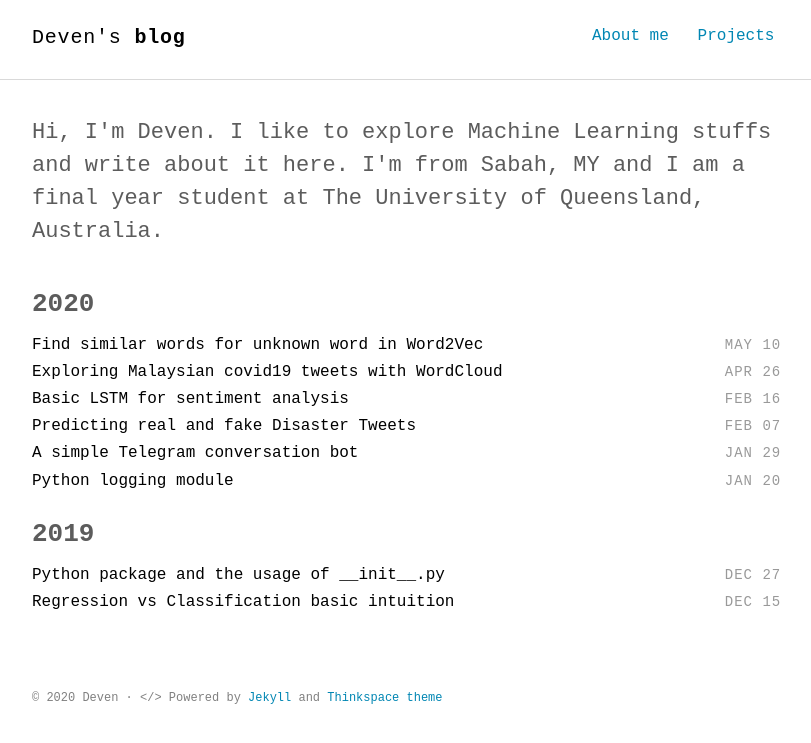
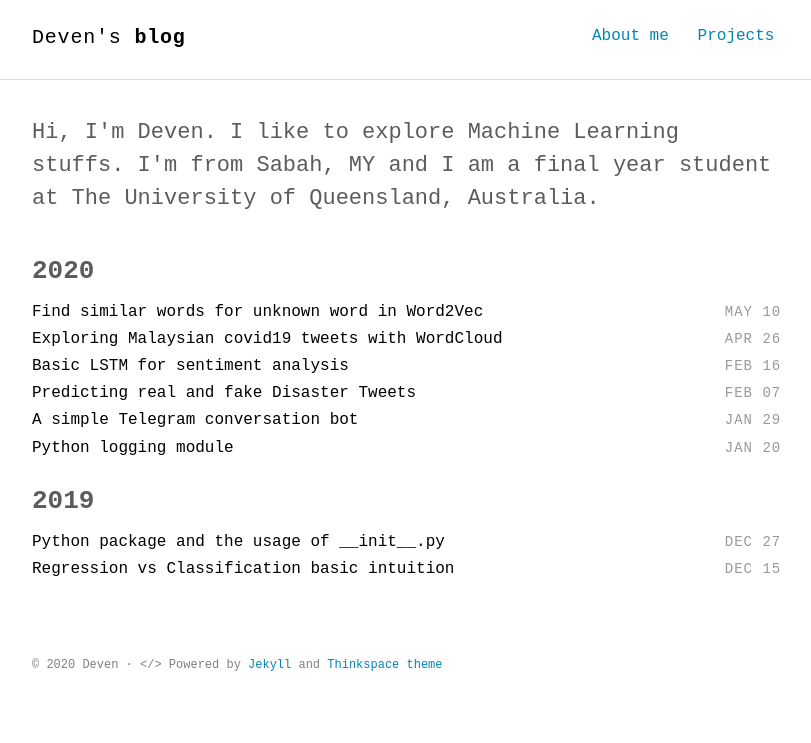
Before and after one commit to devennn/devennn.github.io, a Jekyll site: the page built from index.html, in a window 1280 px wide. Shown: the top 743 px of the page, without its empty margins (232-1043 px from the left). Built offline with Jekyll 4.4.1, drawn with Linux system fonts in a browser that asks for light colours; some web fonts are replaced.

Commit message:
update intro

```diff
--- a/_includes/intro.html
+++ b/_includes/intro.html
@@ -1,5 +1,5 @@
 <section class="intro">
   <div class="container">
-    <p class="lead">Hi, I'm Deven. I like to explore Machine Learning stuffs and write about it here. I'm from Sabah, MY and I am a final year student at The University of Queensland, Australia.</p>
+    <p class="lead">Hi, I'm Deven. I like to explore Machine Learning stuffs. I'm from Sabah, MY and I am a final year student at The University of Queensland, Australia.</p>
   </div>
 </section>
```
